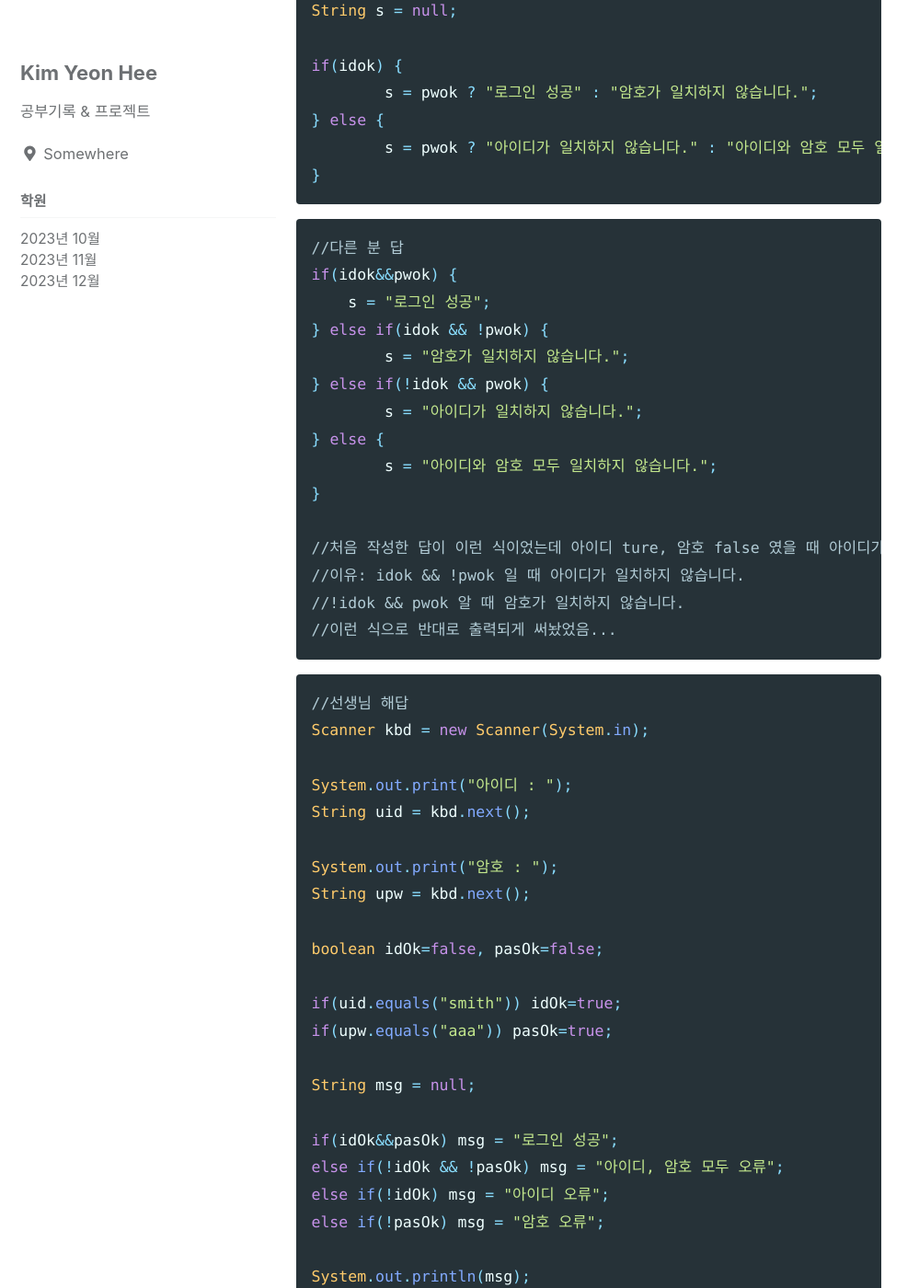
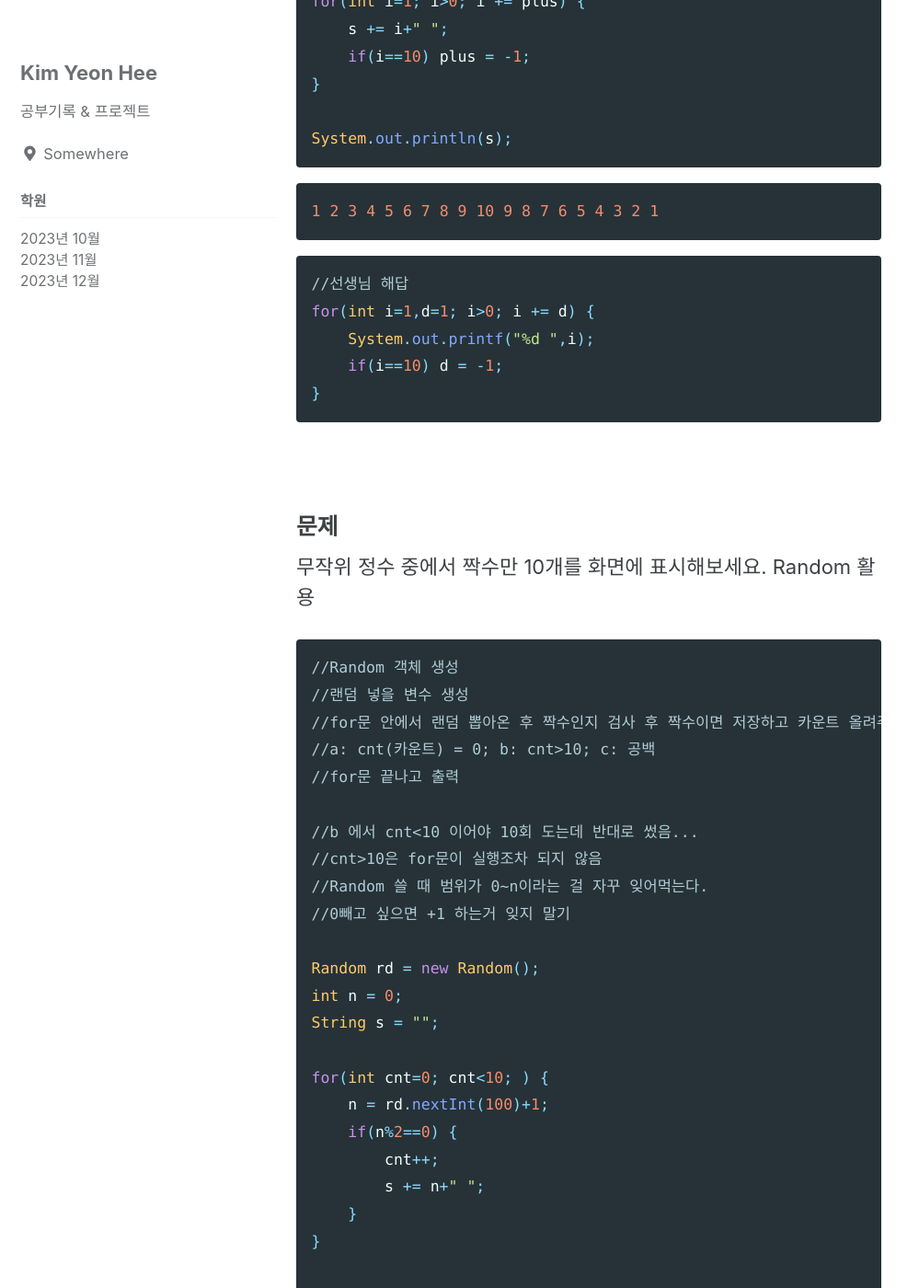
Before and after one commit to YonY-K/YonY-K.github.io, a Jekyll site: the page built from school/2311_school/_posts/2023-11-06/2023-11-06-1period.md, in a window 1280 px wide and 1400 px high, scrolled down 861 px. Shown: the whole window at 92% size, without its empty margins (0-999 px from the left). Built offline with Jekyll 4.4.1, drawn with Linux system fonts in a browser that asks for light colours; cached includes are drawn as plain includes; some of the changed text lies outside the part shown.

Commit message:
posts update

````diff
--- /dev/null
+++ b/school/2311_school/_posts/2023-11-06/2023-11-06-1period.md
@@ -0,0 +1,108 @@
+---
+title: "2023년 11월 6일 1교시 요약"
+tag: 231106_school
+---
+
+### 문제
+for 문장을 이용하여 1~10~1까지 순서대로 표시하는 기능을 작성해보세요.
+
+```java
+//저장할 String 변수 생성
+//1씩 더해줄 변수 생성
+//for문 안에서 변수 초기화 = 1, 19번 반복 i<20, i는 계속 증가
+//for문 안에서 if문으로 i가 10일때 더하는 수인 1을 -1로 바꿔줌
+//ㄴ보충 i가 계속 증가하면 도돌이표
+//ㄴi += plus는 한번 돌 때마다 매번 해줘야 하니까 이걸 c자리로 옮김
+//ㄴ루프가 i가 1까지만 나오도록 돌리려면 반복하는 조건문을 i>0으로 바꿔줌
+//for 루프 끝나고 출력
+
+//선생님 힌트
+//덧셈 -> 뺄셈, 뺄셈으로 전환시에 음수를 더하기하는 방법 활용
+
+String s = "";
+int plus = 1;
+
+for(int i=1; i>0; i += plus) {
+    s += i+" ";
+    if(i==10) plus = -1;
+}
+
+System.out.println(s);
+```
+```java
+1 2 3 4 5 6 7 8 9 10 9 8 7 6 5 4 3 2 1
+```
+```java
+//선생님 해답
+for(int i=1,d=1; i>0; i += d) {
+    System.out.printf("%d ",i);
+    if(i==10) d = -1;
+}
+```
+<br>
+
+### 문제
+무작위 정수 중에서 짝수만 10개를 화면에 표시해보세요.
+Random 활용
+```java
+//Random 객체 생성
+//랜덤 넣을 변수 생성
+//for문 안에서 랜덤 뽑아온 후 짝수인지 검사 후 짝수이면 저장하고 카운트 올려주기
+//a: cnt(카운트) = 0; b: cnt>10; c: 공백
+//for문 끝나고 출력
+
+//b 에서 cnt<10 이어야 10회 도는데 반대로 썼음...
+//cnt>10은 for문이 실행조차 되지 않음
+//Random 쓸 때 범위가 0~n이라는 걸 자꾸 잊어먹는다.
+//0빼고 싶으면 +1 하는거 잊지 말기
+
+Random rd = new Random();
+int n = 0;
+String s = "";
+
+for(int cnt=0; cnt<10; ) {
+    n = rd.nextInt(100)+1;
+    if(n%2==0) {
+        cnt++;
+        s += n+" ";
+    }
+}
+
+System.out.println(s);
+
+//숫자들이 , 로 연결되게 하는 방법
+for(int cnt=0; cnt<10; ) {
+    n = rd.nextInt(100)+1;
+    if(n%2==0) {
+        cnt++;
+        s += cnt == 10 ? ""+n : n+", ";
+    }
+}
+```
+``` java
+60 24 56 36 14 24 14 62 26 60
+
+46, 18, 34, 68, 48, 64, 50, 40, 46, 56
+```
+```java
+//선생님 해답
+Random rd = new Random();
+for(int cnt=0, num=0; cnt<10; ) {
+    num = rd.nextInt(20);
+    if(num%2==0) {
+        System.out.printf("%d. %d\n", ++cnt,num);
+    }
+}
+```
+```java
+1. 4
+2. 18
+3. 18
+4. 16
+5. 18
+6. 8
+7. 6
+8. 4
+9. 8
+10. 4
+```
--- /dev/null
+++ b/school/2311_school/_posts/2023-11-06/2023-11-06-2period.md
@@ -0,0 +1,18 @@
+---
+title: "2023년 11월 6일 2교시 요약"
+tag: 231106_school
+---
+
+- countinue문 사용
+  - continue가 실행되면 그 아래 문장은 실행되지 않고 루프를 다시 반복하게 된다.
+```java
+Random rd = new Random();
+for(int cnt=0, num=0; cnt<10; ) {
+    num = rd.nextInt(20);
+    if(num%2!=0) continue;
+
+    //continue가 실행되면 이 문장은 실행 안됨
+    System.out.printf("%d. %d\n", ++cnt,num);
+
+}
+```
````
Also changed, not shown: _pages/category-school.md/category-2310_school.md (+2 -0 lines), _pages/category-school.md/category-2311_school.md (+2 -0 lines), school/2311_school/_posts/2023-11-06/2023-11-06-3period.md (added, +34 -0 lines).
